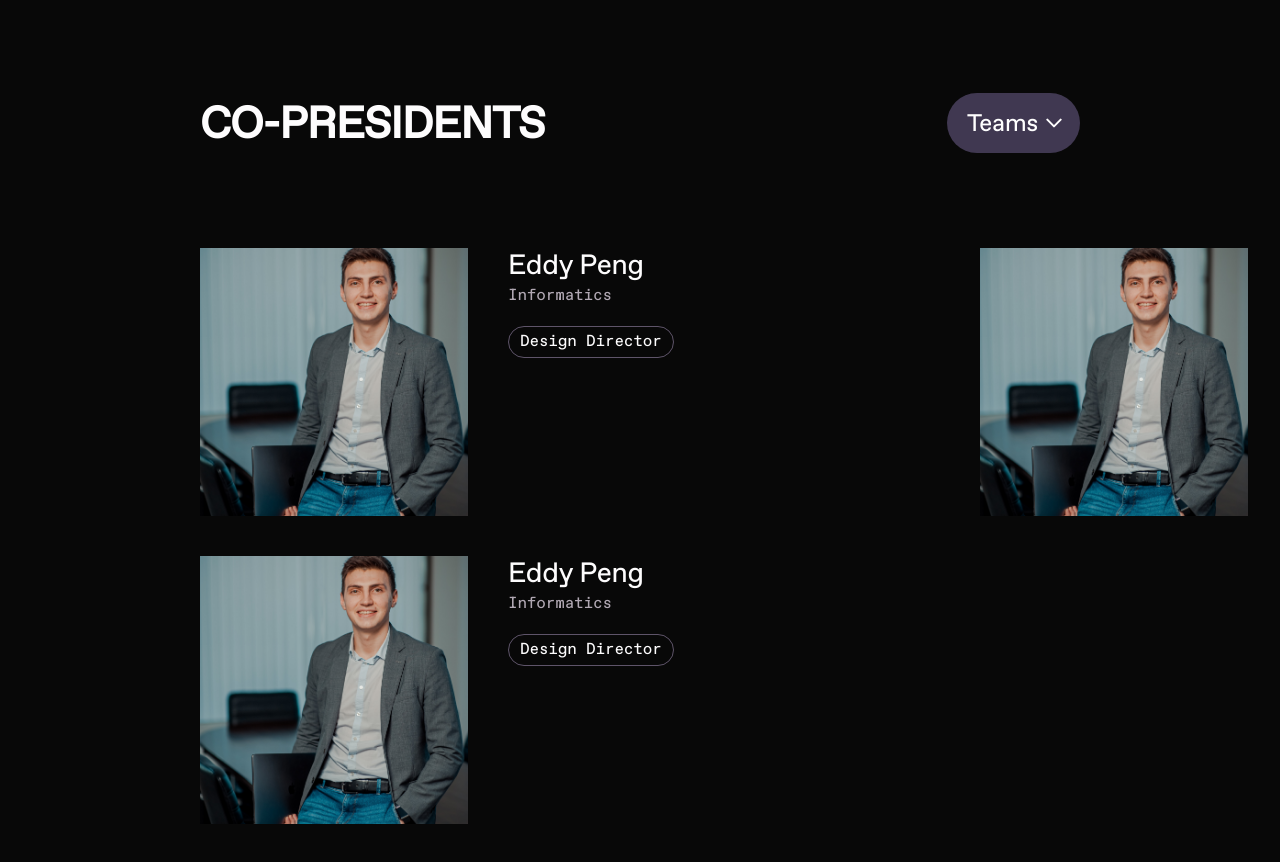
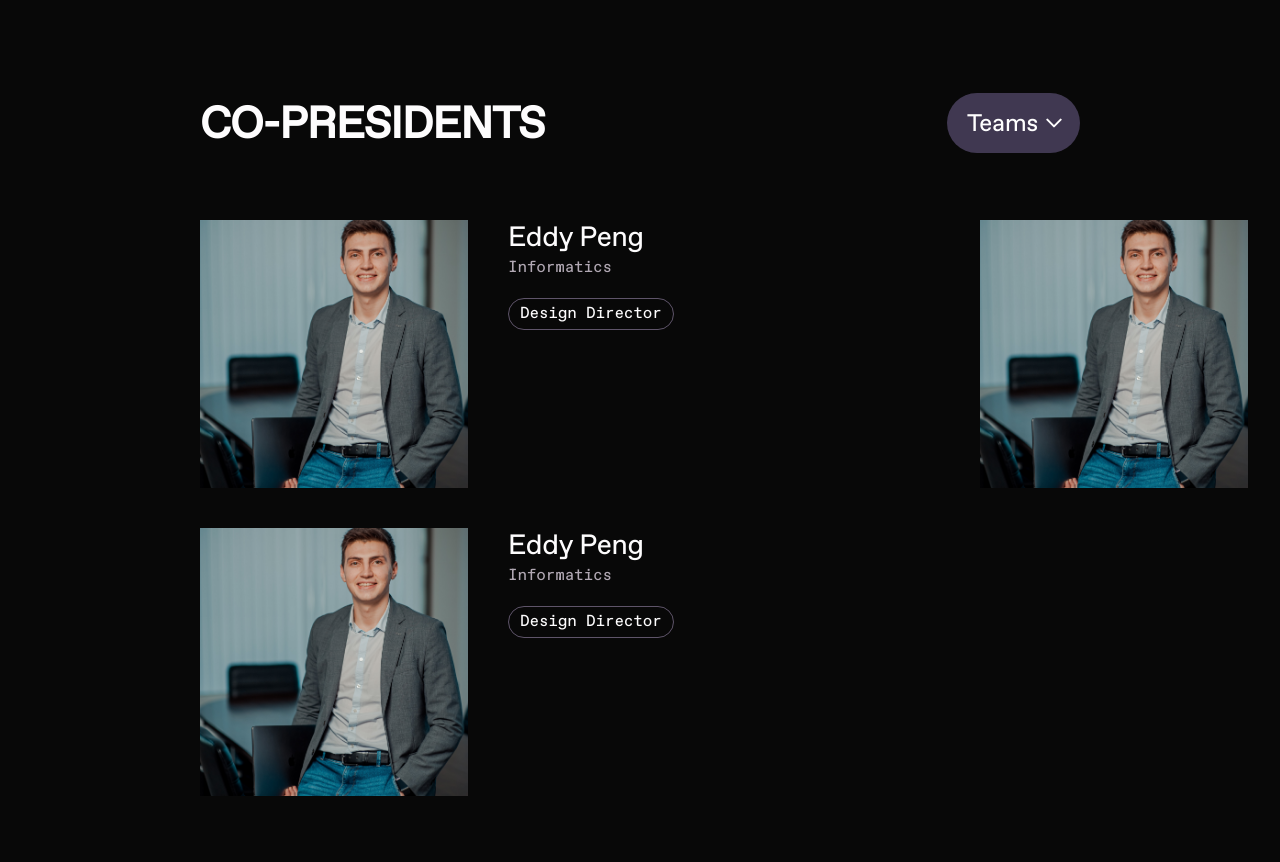
Before and after one commit to tedx-uofw/tedx-website-2025, a React (Vite) app: page /team in a window 1280 px wide. Shown: the part 802-1664 px from the top of the page. Built offline with nearby package versions, Linux system fonts and the light colour scheme.

Commit message:
slight margin fixes

```diff
--- a/src/pages/Team/IndividualTeams.jsx
+++ b/src/pages/Team/IndividualTeams.jsx
@@ -3,7 +3,7 @@ import TeamCard from "./TeamCard";
 
 export default function IndividualTeams({ team, members }) {
     return (
-        <div className="flex flex-wrap items-start content-start gap-[40px] w-[1520px] min-h-[666px] flex-none order-0 self-stretch flex-grow-0">
+        <div className="flex flex-wrap items-start content-start gap-[40px] w-[1520px] flex-none order-0 self-stretch flex-grow-0">
             <div className="flex flex-row flex-wrap items-start content-start p-0 gap-[40px] w-[1520px] min-h-[576px]">
                 {members.length > 0 ? (
                     members.map((member, memberIndex) => (
--- a/src/pages/Team/TeamSection.jsx
+++ b/src/pages/Team/TeamSection.jsx
@@ -32,7 +32,7 @@ export default function TeamSection() {
     const selectedTeamData = teamData.find(team => team.section === selectedTeam);
 
     return (
-        <div className="flex flex-col items-start w-full mt-[100px] p-[0px_200px_200px_200px] gap-[100px] bg-[#080808]">
+        <div className="flex flex-col items-start w-full mt-[100px] p-[0px_200px_200px_200px] gap-[72px] bg-[#080808]">
             <div className="flex flex-row justify-between items-center w-full h-[50px]">
                 <h1 className="min-w-[352px] h-[50px] font-[700] text-[44px] leading-[50px] tracking-[-0.02em] text-[#FDFCFD] font-favorit">
                     {selectedTeam}
```
